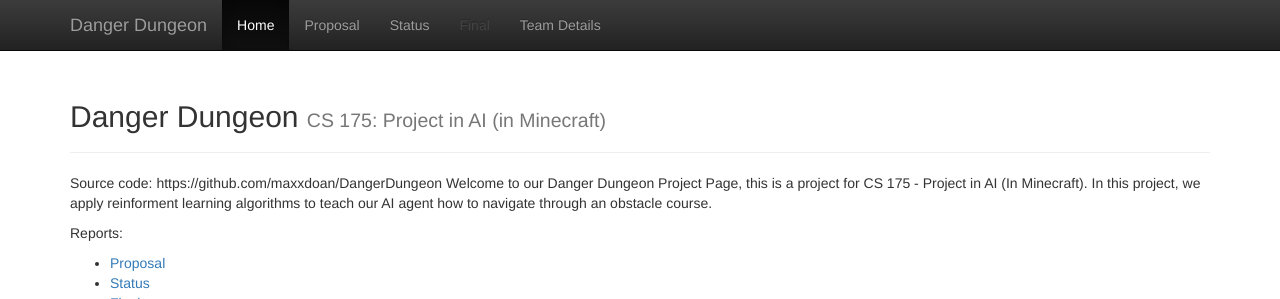
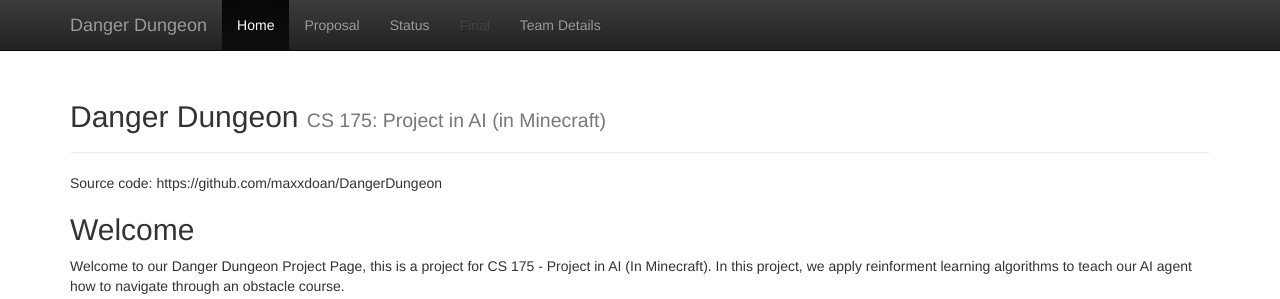
Before and after one commit to maxxdoan/DangerDungeon, a Jekyll site: the page built from docs/index.md, in a window 1280 px wide and 939 px high, cut to the strip 0-299 px from the top of the window. Built offline with Jekyll 4.4.1, drawn with Linux system fonts in a browser that asks for light colours.

Commit message:
Update index.md

```diff
--- a/docs/index.md
+++ b/docs/index.md
@@ -4,6 +4,8 @@ title:  Home
 ---
 
 Source code: https://github.com/maxxdoan/DangerDungeon
+
+## Welcome
 Welcome to our Danger Dungeon Project Page, this is a project for CS 175 - Project in AI (In Minecraft).
 In this project, we apply reinforment learning algorithms to teach our AI agent how to navigate through an obstacle course.
 
```
